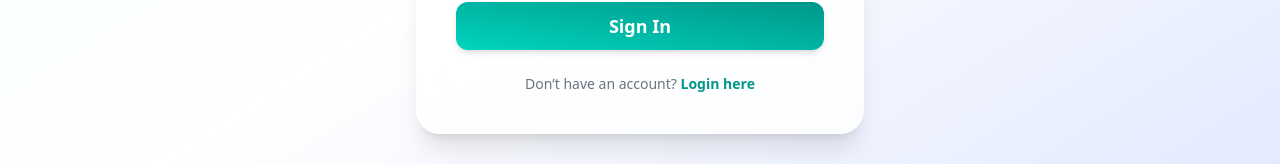
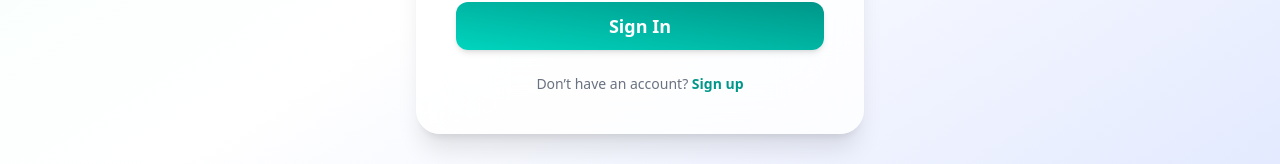
Before and after one commit to Dhruvi2006-source/eComMERN, a React (Vite) app in the folder Frontend/: page /login in a window 1280 px wide. Shown: the part 541-705 px from the top of the page. Built offline with nearby package versions, Linux system fonts and the light colour scheme.

Commit message:
Update Login.jsx

```diff
--- a/Frontend/src/Componants/Login.jsx
+++ b/Frontend/src/Componants/Login.jsx
@@ -282,7 +282,7 @@ function Login() {
             to="/signup"
             className="text-teal-600 font-bold hover:underline transition"
           >
-            Login here
+            Sign up
           </Link>
 
 {/*           <a
```
